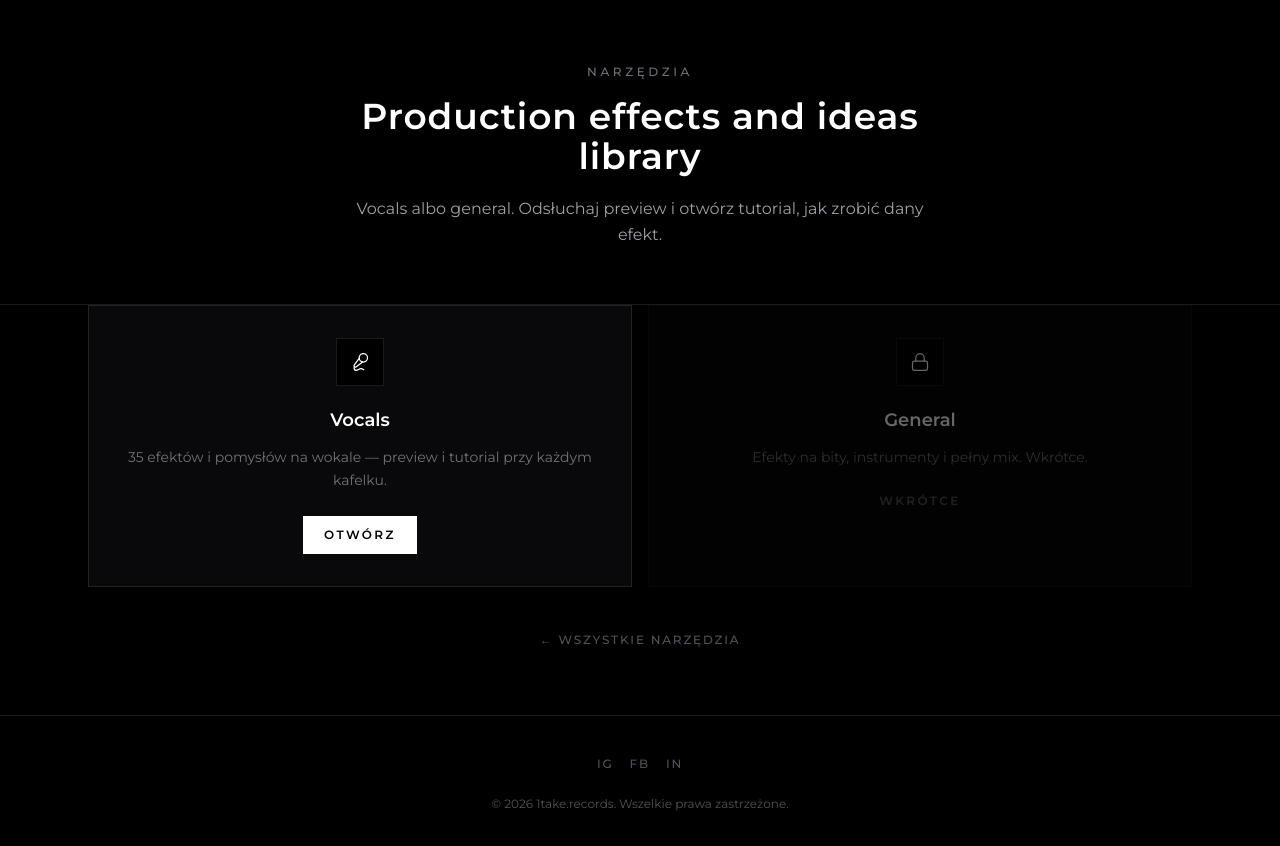
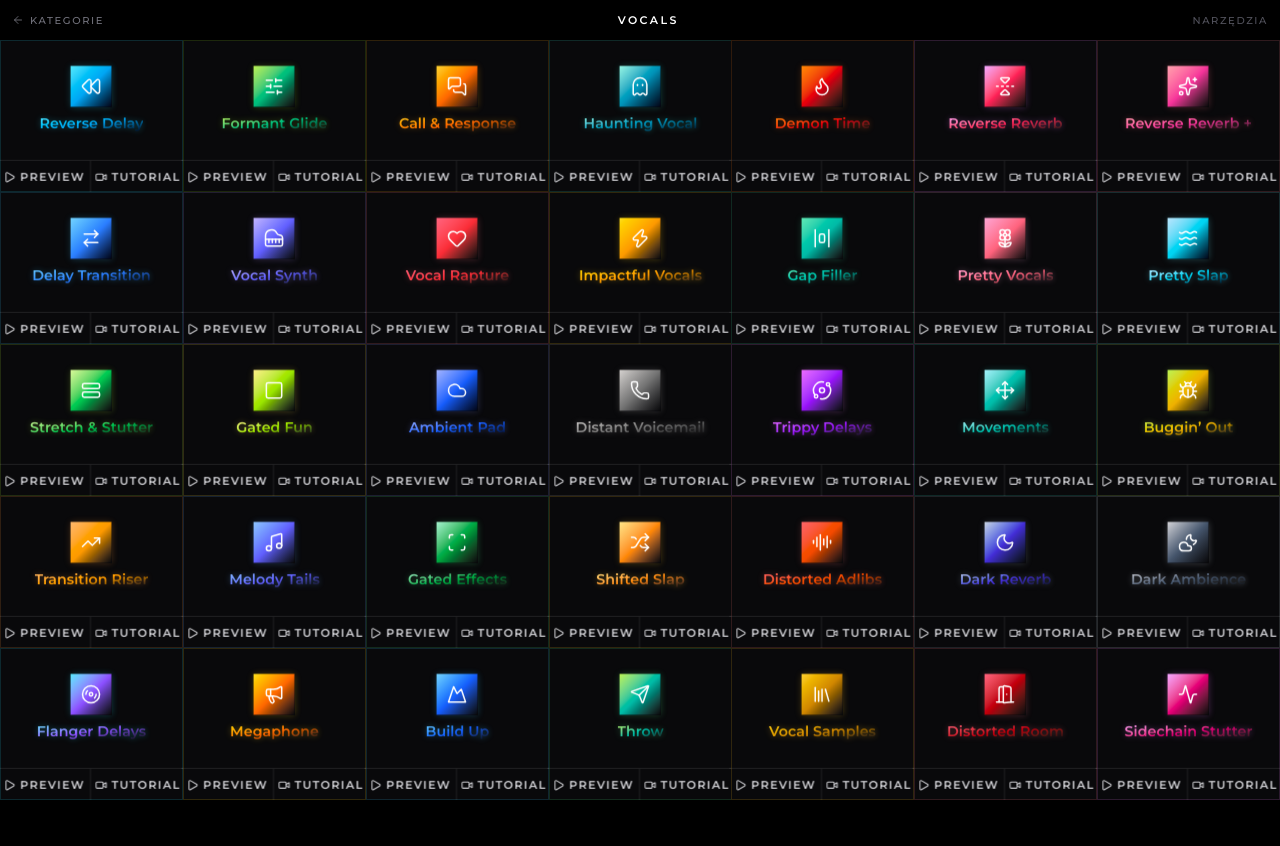
Before and after one commit to ernestrudziec/1take-records-web, a Next.js app: page /narzedzia/efekty in a window 1280 px wide. Shown: the top 846 px of the page. After the commit the page ends 800 px from the top, so only its background shows below. Built offline with nearby package versions, Linux system fonts and the light colour scheme.

Commit message:
Make the vocal grid fill the viewport with a quieter glow.
Drop the hero and footer on this page so only a slim title sits above a full-bleed mosaic.

```diff
--- a/src/app/narzedzia/efekty/page.tsx
+++ b/src/app/narzedzia/efekty/page.tsx
@@ -1,5 +1,4 @@
 import type { Metadata } from "next";
-import { PageHero } from "@/components/PageHero";
 import { EffectsLibrary } from "@/components/tools/EffectsLibrary";
 
 export const metadata: Metadata = {
@@ -9,15 +8,5 @@ export const metadata: Metadata = {
 };
 
 export default function EffectsLibraryPage() {
-  return (
-    <>
-      <PageHero
-        compact
-        eyebrow="Narzędzia"
-        title="Production effects and ideas library"
-        description="Vocals albo general. Odsłuchaj preview i otwórz tutorial, jak zrobić dany efekt."
-      />
-      <EffectsLibrary />
-    </>
-  );
+  return <EffectsLibrary />;
 }
--- a/src/components/Footer.tsx
+++ b/src/components/Footer.tsx
@@ -11,7 +11,11 @@ const socialLinks = [
 
 export function Footer() {
   const pathname = usePathname();
-  if (pathname.startsWith("/booking") || pathname.startsWith("/editors")) {
+  if (
+    pathname.startsWith("/booking") ||
+    pathname.startsWith("/editors") ||
+    pathname.startsWith("/narzedzia/efekty")
+  ) {
     return null;
   }
 
--- a/src/components/tools/EffectTile.tsx
+++ b/src/components/tools/EffectTile.tsx
@@ -122,27 +122,17 @@ export function EffectTile({
   }, []);
 
   const glow = effect.glow;
-  const restGlow = [
+  const restGlow = `inset 0 0 0 1px ${glow}28`;
+  const hoverGlow = [
     `inset 0 0 0 1px ${glow}77`,
-    `inset 0 0 42px ${glow}2e`,
-    `0 0 18px ${glow}44`,
+    `${-tilt.ry}px ${tilt.rx + 10}px 22px rgba(0,0,0,0.45)`,
+    `0 0 16px ${glow}26`,
   ].join(", ");
-  const hoverGlow = [
-    `inset 0 0 0 1px ${glow}ee`,
-    `inset 0 0 56px ${glow}40`,
-    `${-tilt.ry * 1.4}px ${tilt.rx * 1.6 + 16}px 36px rgba(0,0,0,0.6)`,
-    `0 0 28px ${glow}88`,
-    `0 18px 48px ${glow}55`,
-  ].join(", ");
-  const playGlow = [
-    `inset 0 0 0 1px ${glow}`,
-    `inset 0 0 50px ${glow}38`,
-    `0 0 26px ${glow}70`,
-  ].join(", ");
+  const playGlow = `inset 0 0 0 1px ${glow}99, 0 0 14px ${glow}33`;
 
   return (
     <div
-      className="relative h-full perspective-[900px]"
+      className="relative h-full min-h-0 perspective-[900px]"
       style={{ zIndex: hovering || playing ? 20 : 1 }}
     >
       <article
@@ -150,10 +140,10 @@ export function EffectTile({
         onPointerEnter={() => setHovering(true)}
         onPointerMove={onPointerMove}
         onPointerLeave={onPointerLeave}
-        className="group relative flex aspect-square flex-col bg-zinc-950 will-change-transform"
+        className="group relative flex h-full min-h-0 flex-col bg-zinc-950 will-change-transform"
         style={{
           boxShadow: hovering ? hoverGlow : playing ? playGlow : restGlow,
-          transform: `rotateX(${tilt.rx}deg) rotateY(${tilt.ry}deg) translateZ(${hovering ? 18 : 0}px)`,
+          transform: `rotateX(${tilt.rx}deg) rotateY(${tilt.ry}deg) translateZ(${hovering ? 12 : 0}px)`,
           transformStyle: "preserve-3d",
           transition: hovering
             ? "transform 80ms linear, box-shadow 160ms ease"
@@ -164,32 +154,32 @@ export function EffectTile({
           className="pointer-events-none absolute inset-0"
           style={{
             background: hovering
-              ? `radial-gradient(420px circle at ${tilt.px}% ${tilt.py}%, ${glow}40, transparent 46%)`
-              : `radial-gradient(280px circle at 50% 38%, ${glow}22, transparent 58%)`,
+              ? `radial-gradient(320px circle at ${tilt.px}% ${tilt.py}%, ${glow}18, transparent 48%)`
+              : undefined,
           }}
           aria-hidden
         />
 
         <div
-          className="relative flex min-h-0 flex-1 flex-col items-center justify-center px-2.5 text-center"
-          style={{ transform: "translateZ(28px)" }}
+          className="relative flex min-h-0 flex-1 flex-col items-center justify-center px-2 text-center"
+          style={{ transform: "translateZ(20px)" }}
         >
           <div
-            className={`flex h-11 w-11 items-center justify-center bg-linear-to-br ${effect.gradient} sm:h-12 sm:w-12`}
+            className={`flex h-8 w-8 items-center justify-center bg-linear-to-br ${effect.gradient} sm:h-10 sm:w-10`}
             style={{
               boxShadow: hovering
-                ? `0 0 22px ${glow}, 0 0 48px ${glow}cc, 0 10px 28px ${glow}88`
-                : `0 0 14px ${glow}dd, 0 0 28px ${glow}88, 0 6px 16px ${glow}55`,
+                ? `0 0 12px ${glow}66`
+                : `0 0 7px ${glow}40`,
             }}
           >
-            <Icon className="h-5 w-5 text-white" strokeWidth={1.75} />
+            <Icon className="h-4 w-4 text-white sm:h-5 sm:w-5" strokeWidth={1.75} />
           </div>
           <h3
-            className={`mt-2.5 bg-linear-to-br ${effect.gradient} bg-clip-text text-[13px] font-semibold leading-tight text-transparent sm:text-sm`}
+            className={`mt-1.5 bg-linear-to-br ${effect.gradient} bg-clip-text text-[11px] font-semibold leading-tight text-transparent sm:mt-2 sm:text-sm`}
             style={{
               filter: hovering
-                ? `drop-shadow(0 0 10px ${glow}) drop-shadow(0 0 22px ${glow}bb)`
-                : `drop-shadow(0 0 6px ${glow}cc) drop-shadow(0 0 14px ${glow}77)`,
+                ? `drop-shadow(0 0 6px ${glow}88)`
+                : `drop-shadow(0 0 3px ${glow}55)`,
             }}
           >
             {effect.name}
@@ -204,7 +194,7 @@ export function EffectTile({
             type="button"
             onClick={onPreview}
             aria-pressed={playing}
-            className={`inline-flex items-center justify-center gap-1 border-r border-white/10 py-2 text-[10px] font-semibold uppercase tracking-[0.12em] transition-colors sm:text-[11px] ${
+            className={`inline-flex items-center justify-center gap-1 border-r border-white/10 py-1.5 text-[9px] font-semibold uppercase tracking-[0.12em] transition-colors sm:py-2 sm:text-[11px] ${
               playing
                 ? "bg-white text-black"
                 : "text-zinc-300 hover:bg-white hover:text-black"
@@ -220,7 +210,7 @@ export function EffectTile({
           <button
             type="button"
             onClick={onTutorial}
-            className="inline-flex items-center justify-center gap-1 py-2 text-[10px] font-semibold uppercase tracking-[0.12em] text-zinc-300 transition-colors hover:bg-white hover:text-black sm:text-[11px]"
+            className="inline-flex items-center justify-center gap-1 py-1.5 text-[9px] font-semibold uppercase tracking-[0.12em] text-zinc-300 transition-colors hover:bg-white hover:text-black sm:py-2 sm:text-[11px]"
           >
             <Video className="h-3 w-3" strokeWidth={2} />
             Tutorial
--- a/src/components/tools/EffectsLibrary.tsx
+++ b/src/components/tools/EffectsLibrary.tsx
@@ -20,7 +20,7 @@ const categoryIcons = {
 
 export function EffectsLibrary() {
   const [activeCategory, setActiveCategory] = useState<EffectCategory | null>(
-    null,
+    "vocals",
   );
   const [tutorial, setTutorial] = useState<ProductionEffect | null>(null);
   const { playingId, toggle, stop } = usePreviewPlayer();
@@ -42,30 +42,33 @@ export function EffectsLibrary() {
   }
 
   return (
-    <div className="mx-auto max-w-6xl px-4 pb-16 sm:px-6">
+    <div className="flex h-dvh flex-col overflow-hidden bg-black">
       {activeCategory && category ? (
         <>
-          <div className="mb-5 flex flex-col items-center gap-3 text-center">
+          <div className="flex h-10 shrink-0 items-center justify-between gap-3 px-3">
             <button
               type="button"
               onClick={() => {
                 stop();
                 setActiveCategory(null);
               }}
-              className="inline-flex items-center gap-2 text-xs font-medium uppercase tracking-[0.15em] text-zinc-500 transition-colors hover:text-white"
+              className="inline-flex items-center gap-1.5 text-[10px] font-medium uppercase tracking-[0.16em] text-zinc-500 transition-colors hover:text-white"
             >
-              <ArrowLeft className="h-3.5 w-3.5" strokeWidth={1.75} />
+              <ArrowLeft className="h-3 w-3" strokeWidth={1.75} />
               Kategorie
             </button>
-            <h2 className="text-2xl font-semibold tracking-wide text-white">
+            <h1 className="text-[11px] font-semibold uppercase tracking-[0.22em] text-white">
               {category.title}
-            </h2>
-            <p className="max-w-xl text-sm text-zinc-500">
-              {category.description}
-            </p>
+            </h1>
+            <Link
+              href="/#narzedzia"
+              className="text-[10px] font-medium uppercase tracking-[0.16em] text-zinc-600 transition-colors hover:text-white"
+            >
+              Narzędzia
+            </Link>
           </div>
 
-          <div className="grid grid-cols-2 gap-0 overflow-visible sm:grid-cols-3 md:grid-cols-4 lg:grid-cols-5">
+          <div className="grid min-h-0 flex-1 grid-cols-5 grid-rows-7 overflow-hidden lg:grid-cols-7 lg:grid-rows-5">
             {effects.map((effect) => (
               <EffectTile
                 key={effect.slug}
@@ -78,7 +81,13 @@ export function EffectsLibrary() {
           </div>
         </>
       ) : (
-        <div className="grid gap-4 sm:grid-cols-2">
+        <>
+          <div className="flex h-10 shrink-0 items-center justify-center px-3">
+            <h1 className="text-[11px] font-semibold uppercase tracking-[0.22em] text-white">
+              Effects
+            </h1>
+          </div>
+          <div className="mx-auto grid min-h-0 w-full max-w-3xl flex-1 content-center gap-0 px-0 sm:grid-cols-2">
             {effectCategories.map((item) => {
               const Icon = categoryIcons[item.id];
 
@@ -128,16 +137,8 @@ export function EffectsLibrary() {
               );
             })}
           </div>
+        </>
       )}
-
-      <p className="mt-10 text-center">
-        <Link
-          href="/#narzedzia"
-          className="text-xs font-medium uppercase tracking-[0.15em] text-zinc-600 transition-colors hover:text-white"
-        >
-          ← Wszystkie narzędzia
-        </Link>
-      </p>
 
       <TutorialModal effect={tutorial} onClose={closeTutorial} />
     </div>
```
Lines whose indentation alone changed are shown as unchanged.
